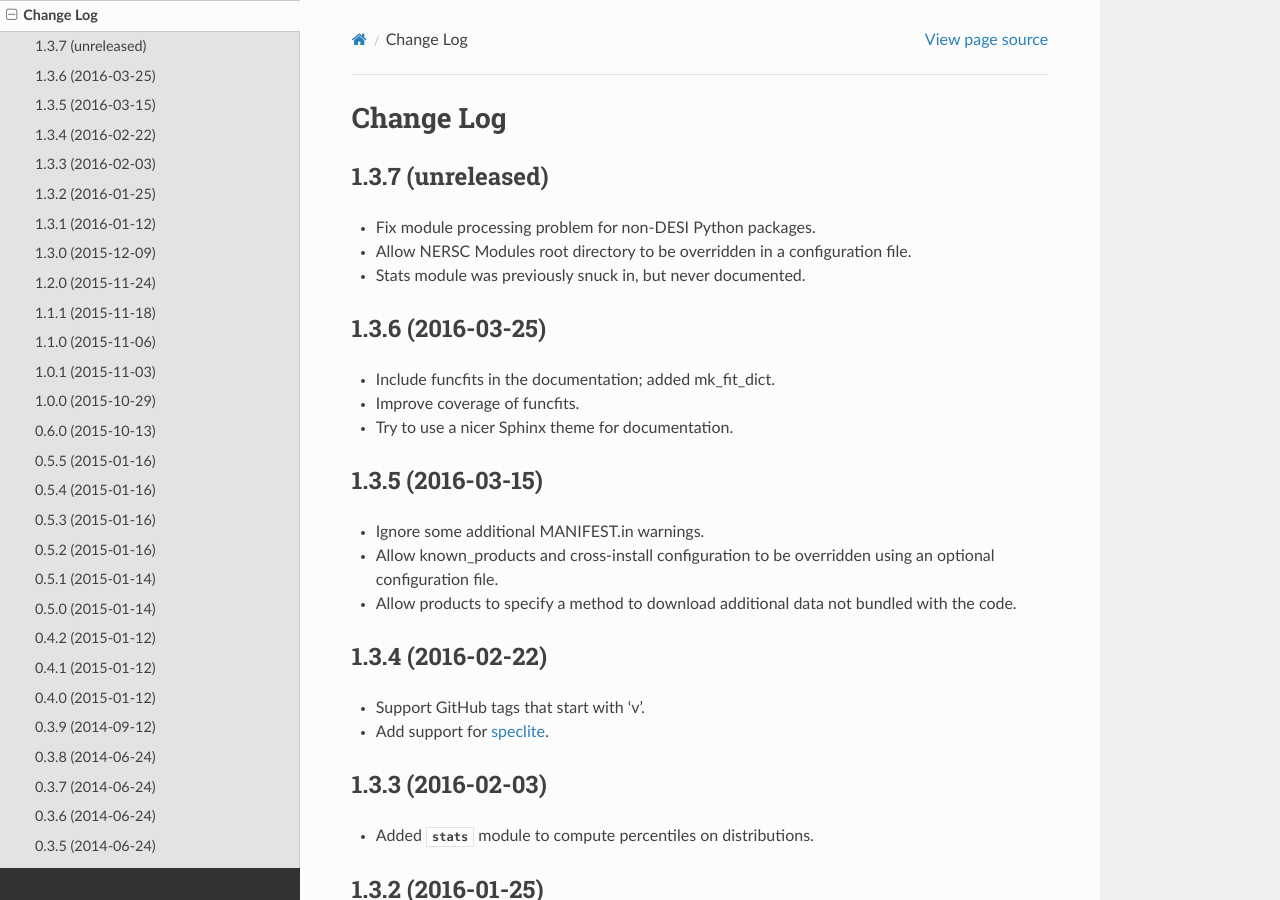
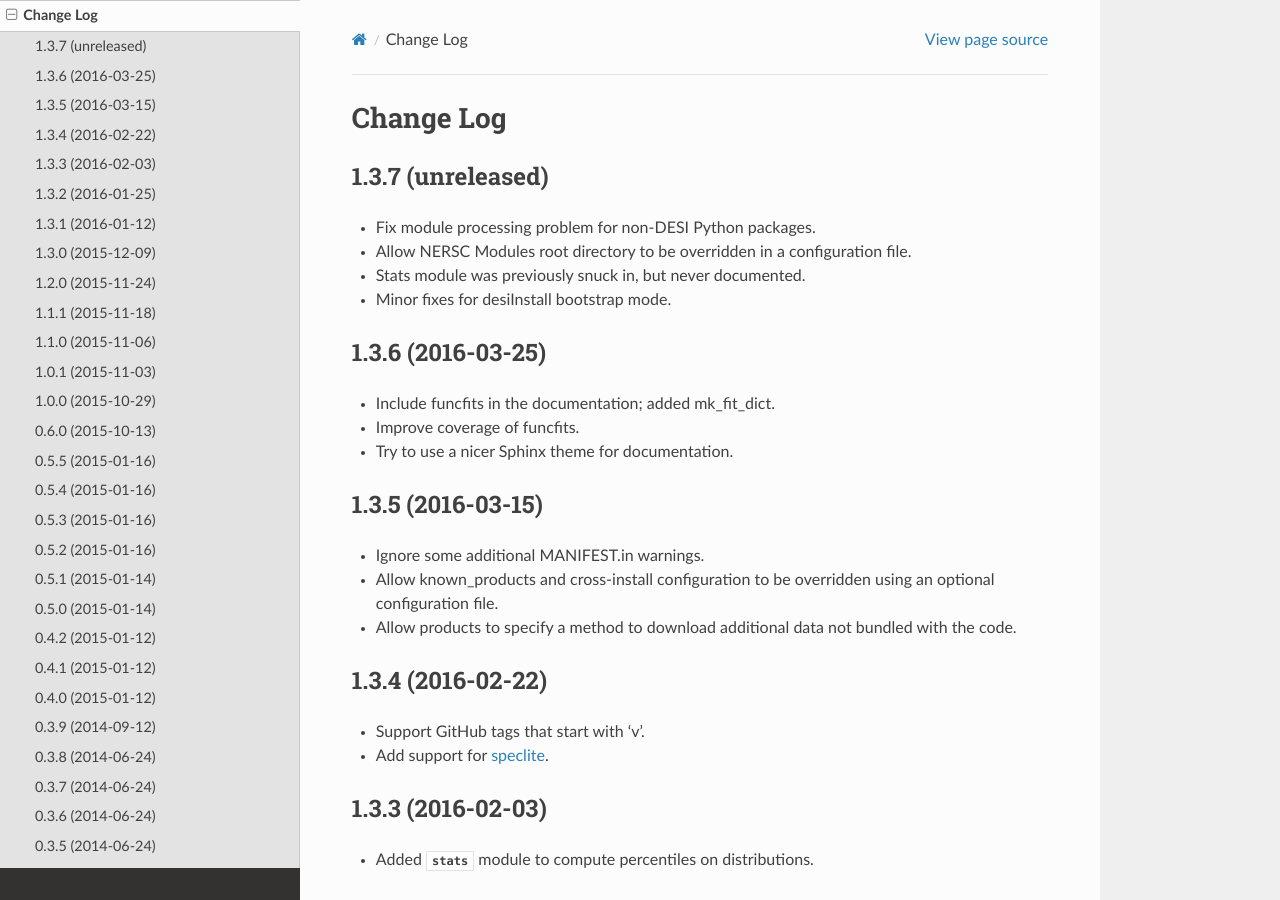
Before and after one commit to desihub/desiutil, a Sphinx documentation site: the page built from doc/changes.rst, in a window 1280 px wide and 900 px high. Built offline with Sphinx 7.4.7 and the Read the Docs theme 2.0.0, drawn with Linux system fonts in a browser that asks for light colours.

Commit message:
document tweak

```diff
--- a/doc/changes.rst
+++ b/doc/changes.rst
@@ -8,6 +8,7 @@ Change Log
 * Fix module processing problem for non-DESI Python packages.
 * Allow NERSC Modules root directory to be overridden in a configuration file.
 * Stats module was previously snuck in, but never documented.
+* Minor fixes for desiInstall bootstrap mode.
 
 1.3.6 (2016-03-25)
 ------------------
```
